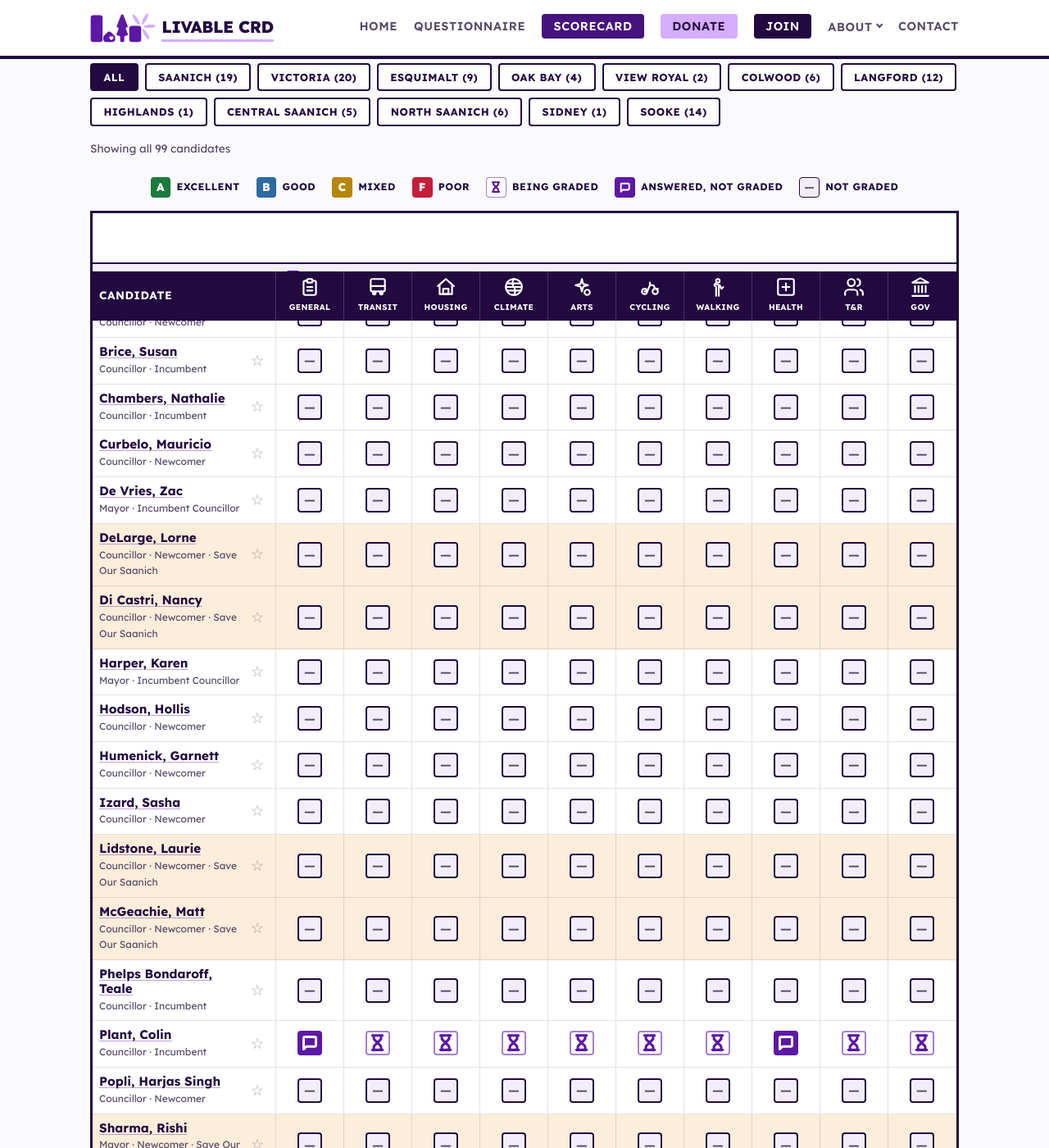
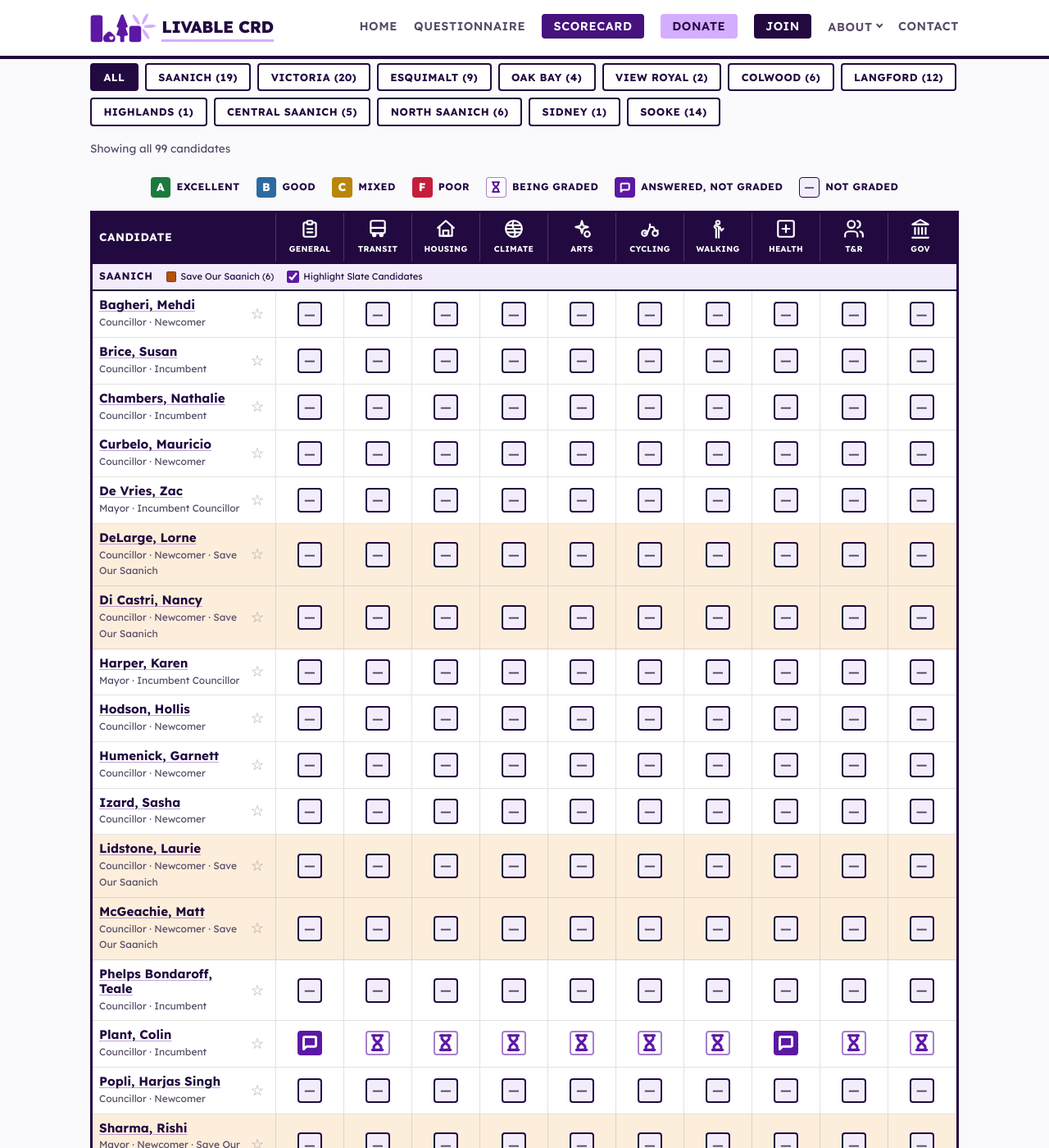
Before and after one commit to LaputanMachines/livable-crd-website, a Jekyll site: the page built from scorecard/index.md, in a window 1280 px wide and 1400 px high, scrolled down 1225 px. Shown: the whole window at 82% size. Built offline with Jekyll 4.4.1, drawn with Linux system fonts in a browser that asks for light colours.

Commit message:
fix: drop the site-wide table overflow that broke Safari twice
The base `table` rule carried `overflow: hidden` next to `border-radius: 0`.
With a zero radius it clipped nothing, so it did no work on any table on
the site. What it did do was apply to every table on the site, including
the two that then misbehaved in Safari and nowhere else.

WebKit honours overflow on a table box where Chrome and Firefox ignore
it, and both consequences had been reported here as separate bugs:

  A sticky cell inside a table carrying it does not stick. The scorecard
  matrix's topic header came out neither stuck nor in the flow - painted
  on top of the favourites band and the first candidate under it, and
  scrolling away with the page. This is the fault the last three commits
  were aimed at and missed, having gone after the wrapper's scrolling
  layer and then the table's collapsed borders instead of the table's own
  overflow.

  A table carrying it alongside a radius loses its border. That is the
  GEN-02 allocation panel with no outline around its twelve rows.
  72a981f took the declaration off .candidate-allocation itself, which
  was not enough while this rule still reached it.

Removed rather than overridden per table: nothing on the site clips a
table to a radius today, and a table that wants to can say so itself.

The matrix keeps the `border-collapse: separate` from 143cd7e for now.
That was aimed at a real WebKit bug too, just not the one biting here,
and unpicking both at once would leave neither confirmed.

Co-Authored-By: Claude Opus 5 <noreply@anthropic.com>

```diff
--- a/_sass/_components.scss
+++ b/_sass/_components.scss
@@ -339,7 +339,20 @@ table {
   background: $color-surface;
   border: $border-weight solid $color-text;
   border-radius: 0;
-  overflow: hidden;
+  // No `overflow: hidden` here, deliberately. It clipped nothing: the radius
+  // on the line above is zero, so there were never rounded corners for it to
+  // cut the cell backgrounds to. What it did do was break Safari, twice.
+  //
+  // WebKit honours overflow on a table box where Chrome and Firefox ignore it,
+  // and the consequences both landed on this site. A sticky cell inside a
+  // table that has it does not stick: the scorecard matrix's topic header came
+  // out neither stuck nor in the flow, painted on top of the favourites band
+  // and the first candidate under it. And a table that has it alongside a
+  // radius loses its own border, which is what left the GEN-02 allocation
+  // panel with no outline around its twelve rows.
+  //
+  // A table that does want to clip to a radius should say so itself rather
+  // than have it applied to every table on the site.
   box-shadow: none;
 }
 
```
